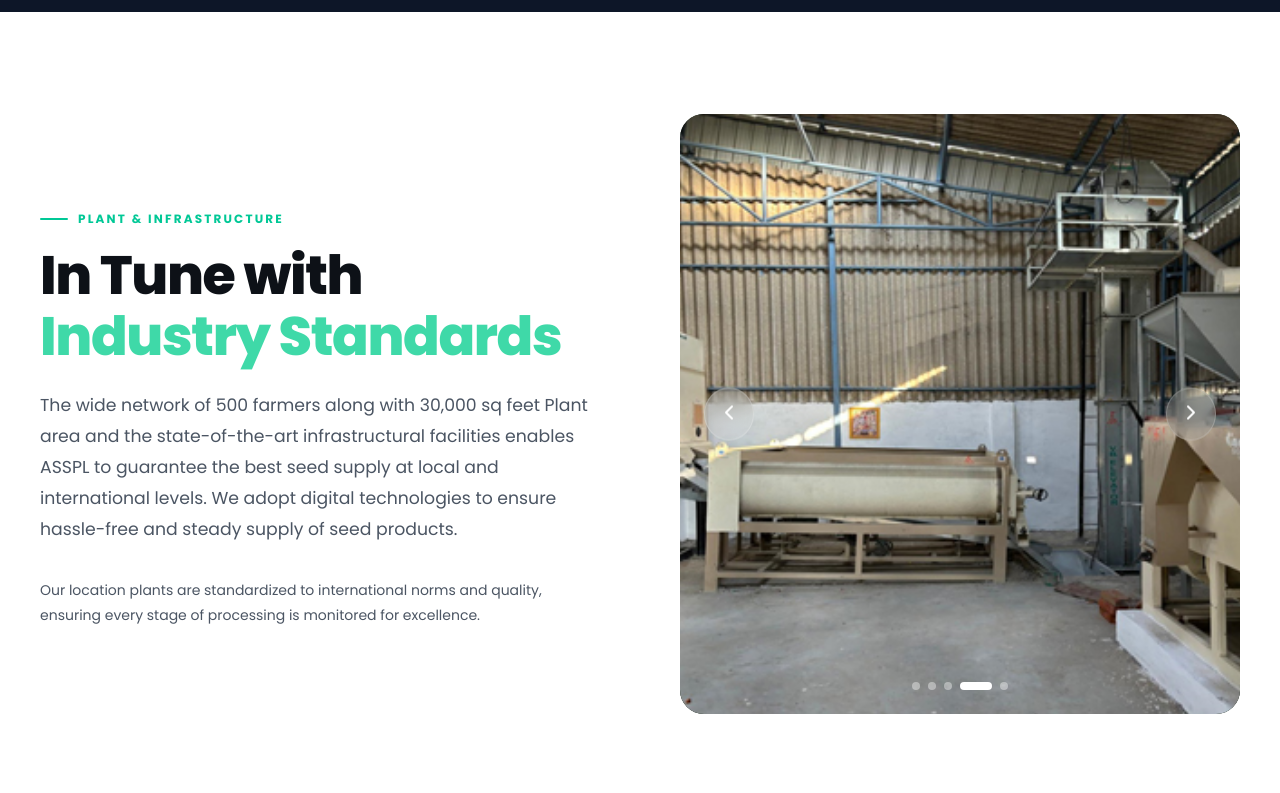
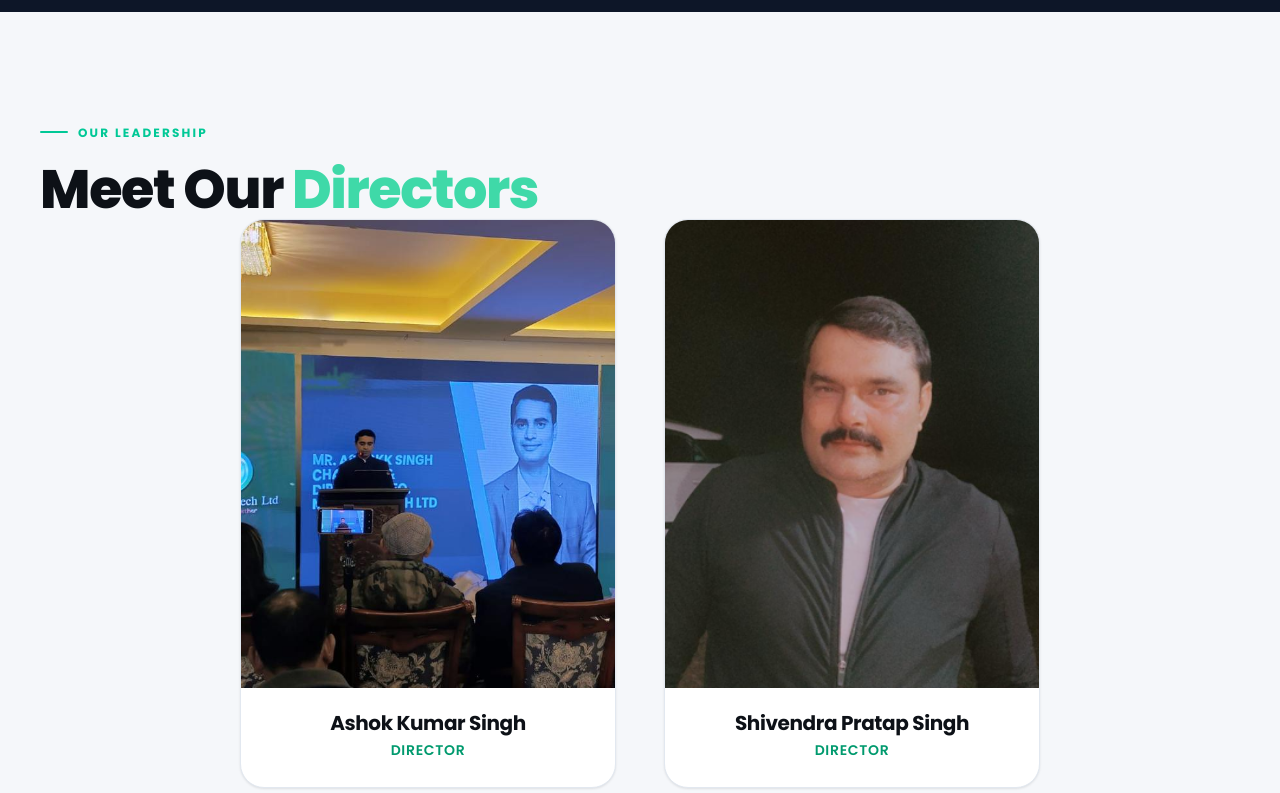
Before and after one commit to vaibhav210603/agronica-seeds, a Next.js app: page /about in a window 1280 px wide. Shown: the part 3920-4713 px from the top of the page. Built offline with nearby package versions, Linux system fonts and the light colour scheme.

Commit message:
Add directors section to About Us page

```diff
--- a/src/app/about/about.module.css
+++ b/src/app/about/about.module.css
@@ -598,3 +598,58 @@
   .valuesGrid { grid-template-columns: 1fr; }
   .statsGrid { grid-template-columns: 1fr; }
 }
+
+/* Leadership */
+.leadershipGrid {
+  display: grid;
+  grid-template-columns: repeat(2, 1fr);
+  gap: 3rem;
+  max-width: 800px;
+  margin: 0 auto;
+}
+
+.directorCard {
+  background: var(--surface);
+  border: 1px solid var(--border);
+  border-radius: var(--radius-xl);
+  overflow: hidden;
+  box-shadow: var(--shadow-sm);
+  transition: all 0.3s ease;
+}
+
+.directorCard:hover {
+  transform: translateY(-5px);
+  box-shadow: var(--shadow-md);
+  border-color: var(--primary-200);
+}
+
+.directorImageWrap {
+  position: relative;
+  width: 100%;
+  aspect-ratio: 4/5;
+  background: #f0f0f0;
+}
+
+.directorContent {
+  padding: 1.5rem;
+  text-align: center;
+}
+
+.directorContent h3 {
+  font-family: var(--font-heading);
+  font-size: 1.25rem;
+  color: var(--text-primary);
+  margin-bottom: 0.25rem;
+}
+
+.directorTitle {
+  font-size: 0.875rem;
+  color: var(--primary-600);
+  font-weight: 600;
+  text-transform: uppercase;
+  letter-spacing: 0.05em;
+}
+
+@media (max-width: 768px) {
+  .leadershipGrid { grid-template-columns: 1fr; }
+}
--- a/src/app/about/page.js
+++ b/src/app/about/page.js
@@ -296,7 +296,55 @@ export default function AboutPage() {
         </div>
       </section>
 
-      {/* Section 4: Plant & Infrastructure */}
+      {/* Section 4: Our Leadership */}
+      <section className="section" id="leadership" style={{ background: "var(--bg-alt)" }}>
+        <div className="container">
+          <AnimatedSection direction="up" style={{ textAlign: "center", marginBottom: "3rem" }}>
+            <span className="section-label">Our Leadership</span>
+            <h2>Meet Our <span className={styles.highlight}>Directors</span></h2>
+          </AnimatedSection>
+
+          <div className={styles.leadershipGrid}>
+            <AnimatedSection direction="up" delay={0.1}>
+              <div className={styles.directorCard}>
+                <div className={styles.directorImageWrap}>
+                  <Image
+                    src="/ashok.jpeg"
+                    alt="Ashok Kumar Singh"
+                    fill
+                    style={{ objectFit: 'cover', objectPosition: 'top' }}
+                    sizes="(max-width: 768px) 100vw, 50vw"
+                  />
+                </div>
+                <div className={styles.directorContent}>
+                  <h3>Ashok Kumar Singh</h3>
+                  <p className={styles.directorTitle}>Director</p>
+                </div>
+              </div>
+            </AnimatedSection>
+
+            <AnimatedSection direction="up" delay={0.2}>
+              <div className={styles.directorCard}>
+                <div className={styles.directorImageWrap}>
+                  <Image
+                    src="/shivendra3.png"
+                    alt="Shivendra Pratap Singh"
+                    fill
+                    style={{ objectFit: 'cover', objectPosition: 'top' }}
+                    sizes="(max-width: 768px) 100vw, 50vw"
+                  />
+                </div>
+                <div className={styles.directorContent}>
+                  <h3>Shivendra Pratap Singh</h3>
+                  <p className={styles.directorTitle}>Director</p>
+                </div>
+              </div>
+            </AnimatedSection>
+          </div>
+        </div>
+      </section>
+
+      {/* Section 5: Plant & Infrastructure */}
       <section className="section" id="infrastructure" style={{ background: "var(--bg)" }}>
         <div className="container">
           <div className={styles.infraHeaderGrid}>
```
